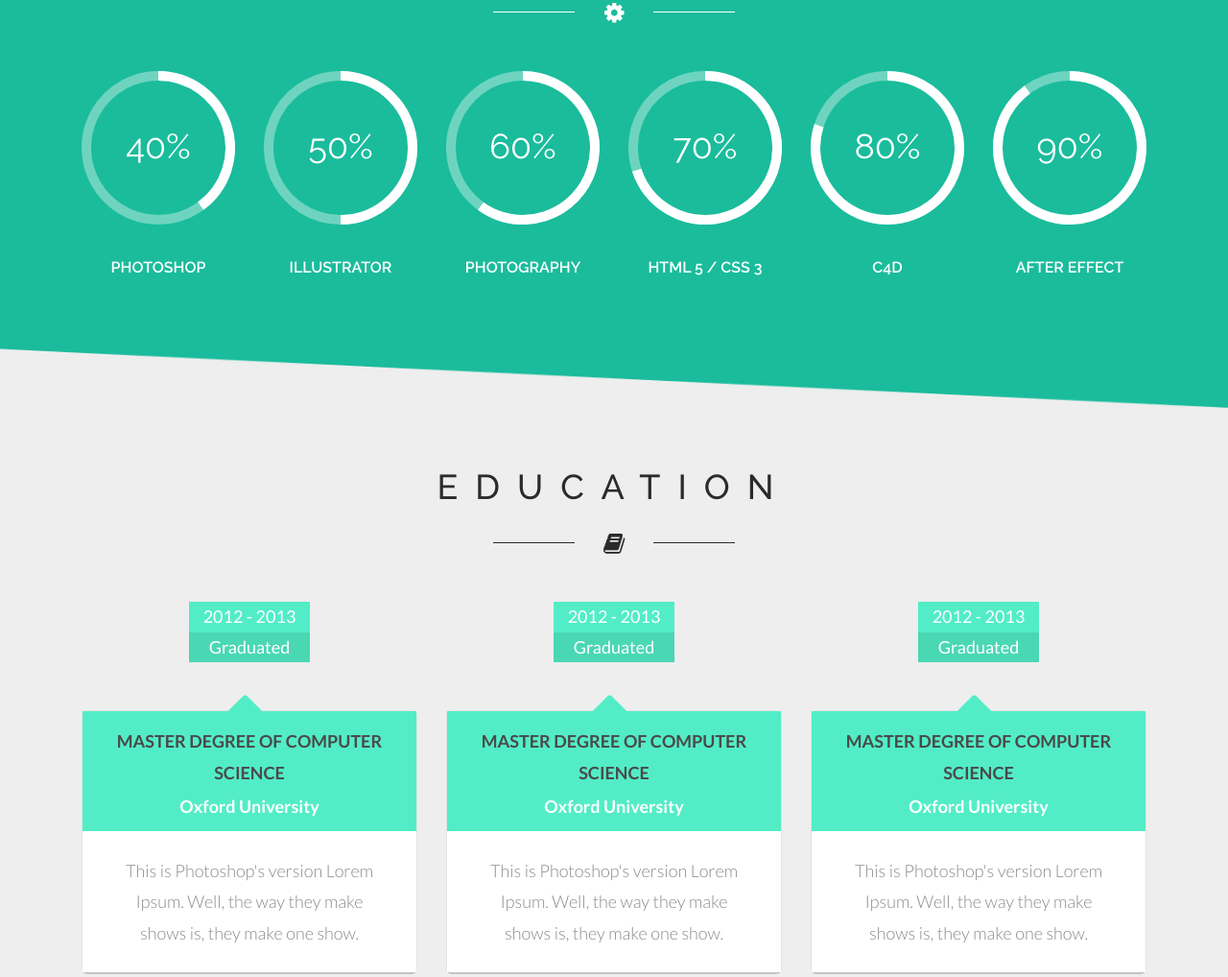
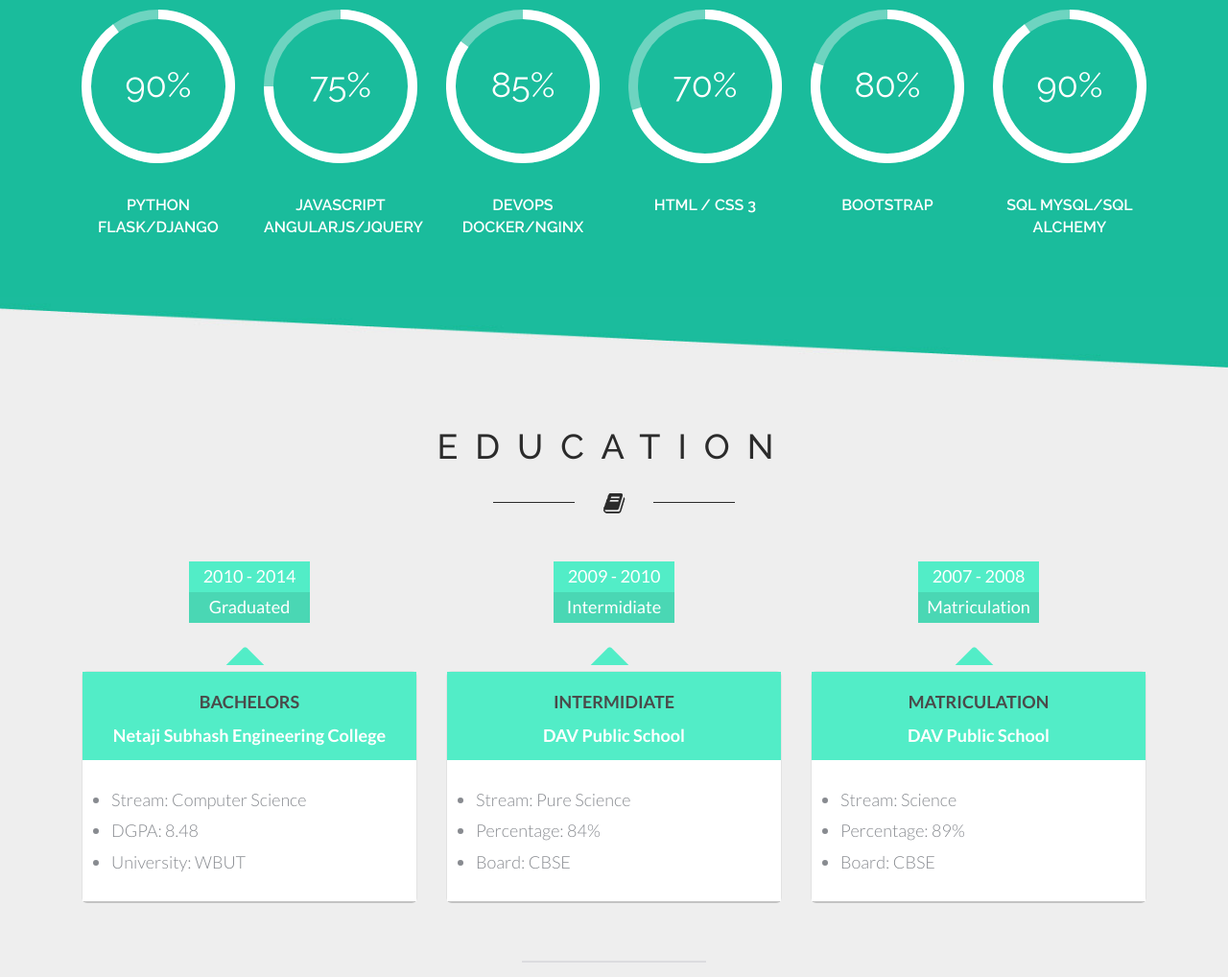
Before and after one commit to Rahul91/website, a plain HTML site: page index.html in a window 1280 px wide. Shown: the part 1399-2417 px from the top of the page at 96% size. Drawn offline with Linux system fonts and the light colour scheme.

Commit message:
Corrected aboutme, skills and Education part

```diff
--- a/css/style.css
+++ b/css/style.css
@@ -206,10 +206,13 @@
 margin-right:25px;
 }
 .about ul li a.fb{
-background: url(../images/icons.png) no-repeat 0px 0px;
-width:72px;
-height:72px;
+background: url(../images/Facebook-black.svg) no-repeat 0px 0px;
+width:60px;
+height:60px;
 display:block;
+}
+.about ul li a.fb:hover{
+background: url(../images/Facebook-color.svg) no-repeat 0px -71px;
 }
 .about ul li a.twit{
 background: url(../images/icons.png) no-repeat -99px 0px;
@@ -256,9 +259,7 @@
 .about ul li a.pin:hover{
 background: url(../images/icons.png) no-repeat -499px -71px;
 }
-.about ul li a.fb:hover{
-background: url(../images/icons.png) no-repeat 0px -71px;
-}
+
 /*--//about--*/
 /*--my skill--*/
 .my-skills{
--- a/index.html
+++ b/index.html
@@ -140,16 +140,12 @@
 	<div class="container">
 		<h3>ABOUT ME</h3>
 		<div class="strip text-center"><img src="images/about.png" alt=" "/></div>
-		<p>Dyin' ain't much of a livin', boy. here. put that in your report!" and "i may have found
-		a way out of here. you want a guarantee, buy a toaster. here. put that in your report!" and
-		"i may have found a way out of here. this is the ak-47 assault rifle, the preferred weapon of
-		your enemy; and it makes a distinctive sound when fired at you, so remember it. this is the ak-47
-		assault rifle, the preferred weapon of your enemy; and it makes a distinctive sound when fired at
-		you, so remember it. don't p!ss down my back and tell me it's raining. this is the ak-47 assault
-		rifle, the preferred weapon of your enemy; and it makes a distinctive sound when fired at you,
-		so remember it. don't p!ss down my back and tell me it's raining. this is my gun, clyde! man's
-		gotta know his limitations. ever notice how sometimes you come across somebody you shouldn't have
-		f**ked with? well, i'm that guy.</p>
+		<p>I’m Rahul Mishra. My friends call me “Mishra,” and it just kind of stuck.
+		   I’m currently based in Pune, but previously lived in Kolkata. There are plenty of ways to
+		   reach me below if you’re interested in a collaboration or want to follow my work.
+		   I’m on Twitter and GitHub and always love hearing about new projects. I am currently working
+		   as as Full Stack Developer in a Pune based startup. I love open source projects and contribute to them
+		   as well.</p>
 		<ul>
 			<li><a class="fb" href="#"></a></li>
 			<li><a class="twit" href="#"></a></li>
@@ -163,34 +159,34 @@
 <!--//about-->
 <div class="about-back"></div>
 <!--my skill-->
-<div class="my-skills text-center">
+<div class="my-skills text-center" id="my-skill">
 	<div class="container">
 		<h3>MY SKILLS</h3>
 		<div class="strip text-center"><img src="images/skill.png" alt=" "/></div>
 		<div class="skill-grids">
 					<div class="col-md-2 skills-grid text-center">
 						<div class="circle" id="circles-1"></div>
-						<p>Photoshop</p>
+						<p>Python Flask/Django</p>
 					</div>
 					<div class="col-md-2 skills-grid text-center">
 						<div class="circle" id="circles-2"></div>
-						<p>Illustrator</p>
+						<p>JavaScript AngularJS/Jquery</p>
 					</div>
 					<div class="col-md-2 skills-grid text-center">
 						<div class="circle" id="circles-3"></div>
-						<p>Photography</p>
+						<p>Devops Docker/Nginx</p>
 					</div>
 					<div class="col-md-2 skills-grid text-center">
 						<div class="circle" id="circles-4"></div>
-						<p>Html 5 / CSS 3</p>
+						<p>Html / CSS 3</p>
 					</div>
 					<div class="col-md-2 skills-grid text-center">
 						<div class="circle" id="circles-5"></div>
-						<p>C4D</p>
+						<p>Bootstrap</p>
 					</div>
 					<div class="col-md-2 skills-grid text-center">
 						<div class="circle" id="circles-6"></div>
-						<p>After Effect</p>
+						<p>Sql Mysql/Sql Alchemy</p>
 					</div>
 					<div class="clearfix"> </div>
 				 <script type="text/javascript" src="js/circles.js"></script>
@@ -198,9 +194,25 @@
 								 var colors = [
 										['#6ed4c0', '#ffffff'], ['#6ed4c0', '#ffffff'], ['#6ed4c0', '#ffffff'], ['#6ed4c0', '#ffffff'], ['#6ed4c0', '#ffffff'], ['#6ed4c0', '#ffffff']
 									];
+								var display = 0;
+								 $(document).on('scroll', function() {
+									if($(this).scrollTop()>=$('#my-skill').position().top){
+										if (display == 0){
 											for (var i = 1; i <= 7; i++) {
-									var child = document.getElementById('circles-' + i),
-										percentage = 30 + (i * 10);
+												var child = document.getElementById('circles-' + i)
+												if (i == 1){
+													percentage = 90;
+												}else if (i == 2){
+													percentage = 75;
+												}else if (i == 3){
+													percentage = 85;
+												}else if (i == 4){
+													percentage = 70;
+												}else if (i == 5){
+													percentage = 80;
+												}else{
+													percentage = 90;
+												}
 
 												Circles.create({
 													id:         child.id,
@@ -209,9 +221,42 @@
 													width:      10,
 													number:   	percentage / 1,
 													text:       '%',
+													duration:    800,
 													colors:     colors[i - 1]
 												});
 											}
+										}
+										display += 1;
+									}
+								})
+
+								// for (var i = 1; i <= 7; i++) {
+								// 	var child = document.getElementById('circles-' + i)
+								// 	if (i == 1){
+								// 		percentage = 90;
+								// 	}else if (i == 2){
+								// 		percentage = 75;
+								// 	}else if (i == 3){
+								// 		percentage = 85;
+								// 	}else if (i == 4){
+								// 		percentage = 70;
+								// 	}else if (i == 5){
+								// 		percentage = 80;
+								// 	}else{
+								// 		percentage = 90;
+								// 	}
+
+								// 	Circles.create({
+								// 		id:         child.id,
+								// 		percentage: percentage,
+								// 		radius:     80,
+								// 		width:      10,
+								// 		number:   	percentage / 1,
+								// 		text:       '%',
+								// 		duration:    3000,
+								// 		colors:     colors[i - 1]
+								// 	});
+								// }
 
 				</script>
 		</div>
@@ -228,44 +273,59 @@
 		<div class="strip text-center"><img src="images/edu.png" alt=" "/></div>
 		<div class="edu-grids">
 			<div class="col-md-4 edu-grid">
-				<p>2012 - 2013</p><span>Graduated</span>
+				<p>2010 - 2014</p><span>Graduated</span>
 				<img src="images/arrow.png" alt=""/>
 				<div class="edu-border">
 					<div class="edu-grid-master">
-						<h3>MASTER DEGREE OF COMPUTER SCIENCE</h3>
-						<h4>Oxford University</h4>
+						<h3>BACHELORS</h3>
+						<h4>Netaji Subhash Engineering College</h4>
 					</div>
 					<div class="edu-grid-info">
-						<h5>This is Photoshop's version Lorem Ipsum.
-						Well, the way they make shows is, they make one show.</h5>
+						<h5>
+							<ul style="text-align:left">
+								<li>Stream: Computer Science</li>
+								<li>DGPA: 8.48</li>
+								<li>University: WBUT</li>
+							</ul>
+						</h5>
 					</div>
 				</div>
 			</div>
 			<div class="col-md-4 edu-grid">
-				<p>2012 - 2013</p><span>Graduated</span>
+				<p>2009 - 2010</p><span>Intermidiate</span>
 				<img src="images/arrow.png" alt=""/>
 				<div class="edu-border">
 					<div class="edu-grid-master">
-						<h3>MASTER DEGREE OF COMPUTER SCIENCE</h3>
-						<h4>Oxford University</h4>
+						<h3>INTERMIDIATE</h3>
+						<h4>DAV Public School</h4>
 					</div>
 					<div class="edu-grid-info">
-						<h5>This is Photoshop's version Lorem Ipsum.
-						Well, the way they make shows is, they make one show.</h5>
+						<h5>
+							<ul style="text-align:left">
+								<li>Stream: Pure Science</li>
+								<li>Percentage: 84%</li>
+								<li>Board: CBSE</li>
+							</ul>
+						</h5>
 					</div>
 				</div>
 			</div>
 			<div class="col-md-4 edu-grid">
-				<p>2012 - 2013</p><span>Graduated</span>
+				<p>2007 - 2008</p><span>Matriculation</span>
 				<img src="images/arrow.png" alt=""/>
 				<div class="edu-border">
 					<div class="edu-grid-master">
-						<h3>MASTER DEGREE OF COMPUTER SCIENCE</h3>
-						<h4>Oxford University</h4>
+						<h3>MATRICULATION</h3>
+						<h4>DAV Public School</h4>
 					</div>
 					<div class="edu-grid-info">
-						<h5>This is Photoshop's version Lorem Ipsum.
-						Well, the way they make shows is, they make one show.</h5>
+						<h5>
+							<ul style="text-align:left">
+								<li>Stream: Science</li>
+								<li>Percentage: 89%</li>
+								<li>Board: CBSE</li>
+							</ul>
+						</h5>
 					</div>
 				</div>
 			</div>
```
Also changed, not shown: images/Facebook-black.svg (added), images/Facebook-color.svg (added), images/Github-black.svg (added), images/Github-color.svg (added), images/Instagram-black.svg (added), images/Instagram-color.svg (added), images/LinkedIn-black.svg (added), images/LinkedIn-color.svg (added), images/Twitter-black.svg (added), images/Twitter-color.svg (added). Lines whose indentation alone changed are shown as unchanged.
